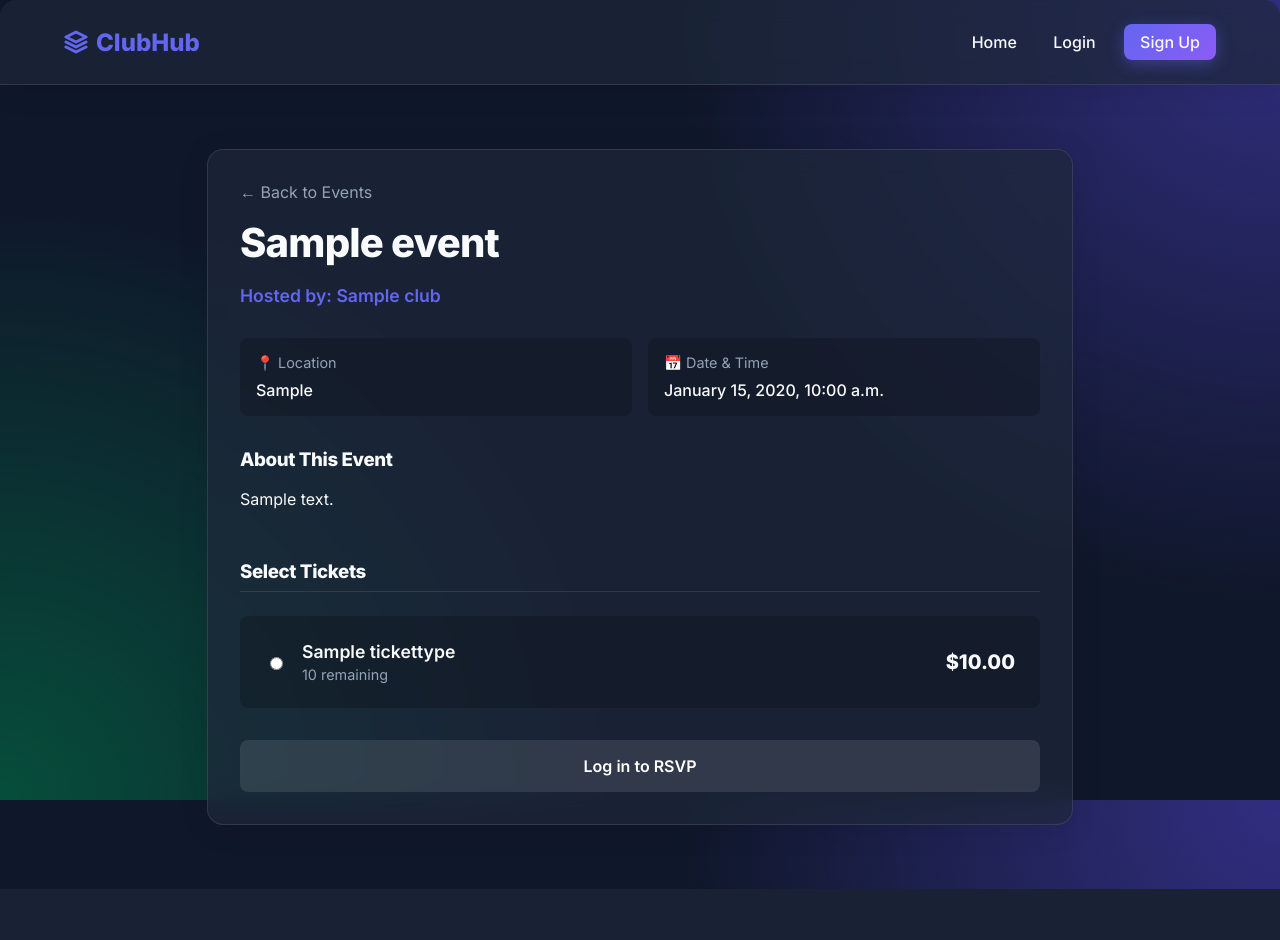
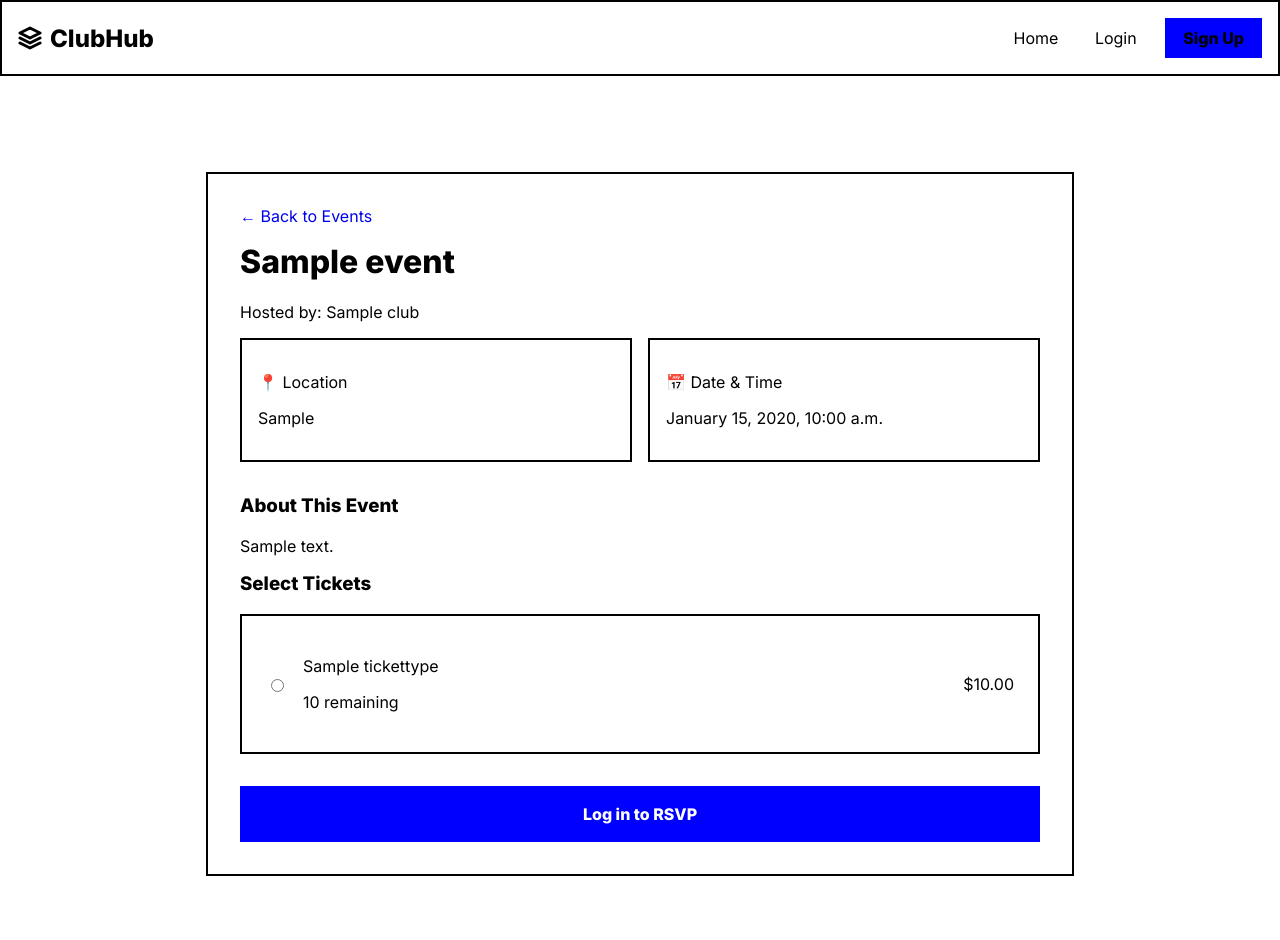
Before and after one commit to Reshma-24799/clubhub, a Django app: page /event/1/ in a window 1280 px wide. Before the commit the page ends 889 px from the top, so only its background shows below. Run offline with Django 5.2, Linux system fonts and the light colour scheme; tables that the repository leaves empty hold one stand-in row (values such as "Sample post").

Commit message:
simplifying the ui

```diff
--- a/static/css/style.css
+++ b/static/css/style.css
@@ -1,11 +1,10 @@
 :root {
-  --primary-color: #6366f1; /* Indigo */
-  --primary-hover: #4f46e5;
-  --bg-color: #0f172a; /* Dark mode slate base */
-  --card-bg: rgba(30, 41, 59, 0.7); /* Glassmorphism base */
-  --text-primary: #f8fafc;
-  --text-secondary: #94a3b8;
-  --accent-color: #10b981; /* Emerald */
+  --primary-color: #0000ff;
+  --bg-color: #ffffff;
+  --card-bg: #ffffff;
+  --text-primary: #000000;
+  --text-secondary: #000000;
+  --accent-color: #0000ff;
   --font-family: 'Inter', system-ui, sans-serif;
 }
 
@@ -14,42 +13,26 @@ body {
   font-family: var(--font-family);
   background-color: var(--bg-color);
   color: var(--text-primary);
-  background-image: radial-gradient(circle at top right, #312e81 0%, transparent 40%),
-                    radial-gradient(circle at bottom left, #064e3b 0%, transparent 40%);
-  background-attachment: fixed;
   min-height: 100vh;
 }
 
-/* Glassmorphism utility */
 .glass {
   background: var(--card-bg);
-  backdrop-filter: blur(12px);
-  -webkit-backdrop-filter: blur(12px);
-  border: 1px solid rgba(255, 255, 255, 0.1);
-  border-radius: 1rem;
-  box-shadow: 0 4px 30px rgba(0, 0, 0, 0.1);
+  border: 2px solid var(--primary-color);
 }
 
-/* Navbar */
 .navbar {
   display: flex;
   justify-content: space-between;
   align-items: center;
-  padding: 1.5rem 5%;
-  position: sticky;
-  top: 0;
-  z-index: 100;
-  border-bottom-left-radius: 0;
-  border-bottom-right-radius: 0;
-  border-top: none;
-  border-left: none;
-  border-right: none;
+  padding: 1rem 5%;
+  border-bottom: 2px solid var(--primary-color);
 }
 
 .nav-brand {
   font-size: 1.5rem;
-  font-weight: 800;
-  color: var(--primary-color);
+  font-weight: bold;
+  color: var(--text-primary);
   text-decoration: none;
   display: flex;
   align-items: center;
@@ -60,60 +43,55 @@ body {
   color: var(--text-primary);
   text-decoration: none;
   margin-left: 2rem;
-  font-weight: 500;
-  transition: color 0.3s ease;
 }
 
 .nav-links a:hover {
-  color: var(--primary-color);
+  text-decoration: underline;
 }
 
-/* Buttons */
 .btn {
-  padding: 0.75rem 1.5rem;
-  border-radius: 0.5rem;
-  border: none;
-  font-weight: 600;
+  padding: 0.5rem 1rem;
+  border: 2px solid var(--primary-color);
+  background-color: var(--bg-color);
+  color: var(--text-primary);
+  font-weight: bold;
   cursor: pointer;
-  transition: all 0.3s ease;
   text-decoration: none;
   display: inline-block;
 }
 
 .btn-primary {
-  background: linear-gradient(135deg, var(--primary-color), #8b5cf6);
-  color: white;
-  box-shadow: 0 4px 15px rgba(99, 102, 241, 0.4);
+  background-color: var(--primary-color);
+  color: #ffffff;
 }
 
 .btn-primary:hover {
-  transform: translateY(-2px);
-  box-shadow: 0 6px 20px rgba(99, 102, 241, 0.6);
+  background-color: var(--text-primary);
+  color: #ffffff;
+  border-color: var(--text-primary);
 }
 
-/* Layout */
 .container {
   max-width: 1200px;
   margin: 0 auto;
   padding: 2rem;
 }
 
-/* Typography */
 h1, h2, h3 {
   margin-top: 0;
-  letter-spacing: -0.02em;
 }
 
 .hero-title {
-  font-size: 3.5rem;
-  font-weight: 800;
-  background: linear-gradient(to right, #fff, #94a3b8);
-  -webkit-background-clip: text;
-  -webkit-text-fill-color: transparent;
+  font-size: 3rem;
+  font-weight: bold;
+  color: var(--text-primary);
   margin-bottom: 1rem;
 }
 
+.event-card {
+  border: 2px solid var(--primary-color);
+}
+
 .event-card:hover {
-  transform: translateY(-5px);
-  border-color: rgba(99, 102, 241, 0.5);
+  border-color: var(--text-primary);
 }
--- a/templates/base.html
+++ b/templates/base.html
@@ -13,7 +13,7 @@
 </head>
 
 <body>
-    <nav class="navbar glass">
+    <nav class="navbar" style="border: 2px solid black; padding: 1rem; margin-bottom: 2rem; display: flex; justify-content: space-between; align-items: center;">
         <a href="{% url 'events:home' %}" class="nav-brand">
             <svg width="24" height="24" viewBox="0 0 24 24" fill="none" stroke="currentColor" stroke-width="3"
                 stroke-linecap="round" stroke-linejoin="round">
@@ -41,8 +41,7 @@
     <main class="container">
         {% if messages %}
         {% for message in messages %}
-        <div class="glass"
-            style="padding: 1rem; margin-bottom: 1rem; color: var(--accent-color); border-left: 4px solid var(--accent-color);">
+        <div style="border: 2px solid black; padding: 1rem; margin-bottom: 1rem;">
             {{ message }}
         </div>
         {% endfor %}
--- a/templates/events/event_detail.html
+++ b/templates/events/event_detail.html
@@ -1,56 +1,52 @@
 {% extends "base.html" %}
 
 {% block content %}
-<div class="glass" style="max-width: 800px; margin: 2rem auto; padding: 2rem;">
-    <a href="{% url 'events:home' %}"
-        style="color: var(--text-secondary); text-decoration: none; display: inline-block; margin-bottom: 1rem;">← Back
-        to Events</a>
+<div style="border: 2px solid black; max-width: 800px; margin: 2rem auto; padding: 2rem;">
+    <a href="{% url 'events:home' %}" style="text-decoration: none; display: inline-block; margin-bottom: 1rem;">← Back to Events</a>
 
-    <h1 style="font-size: 2.5rem; margin-bottom: 0.5rem;">{{ event.title }}</h1>
-    <p style="color: var(--primary-color); font-weight: 600; font-size: 1.1rem; margin-bottom: 2rem;">
+    <h1>{{ event.title }}</h1>
+    <p>
         Hosted by: {{ event.hosting_club.name }}
     </p>
 
     <div style="display: grid; grid-template-columns: 1fr 1fr; gap: 1rem; margin-bottom: 2rem;">
-        <div style="background: rgba(0,0,0,0.2); padding: 1rem; border-radius: 0.5rem;">
-            <p style="color: var(--text-secondary); margin: 0 0 0.5rem 0; font-size: 0.9rem;">📍 Location</p>
-            <p style="margin: 0; font-weight: 500;">{{ event.location }}</p>
+        <div style="border: 2px solid black; padding: 1rem;">
+            <p>📍 Location</p>
+            <p>{{ event.location }}</p>
         </div>
-        <div style="background: rgba(0,0,0,0.2); padding: 1rem; border-radius: 0.5rem;">
-            <p style="color: var(--text-secondary); margin: 0 0 0.5rem 0; font-size: 0.9rem;">📅 Date & Time</p>
-            <p style="margin: 0; font-weight: 500;">{{ event.date_and_time|date:"F j, Y, g:i a" }}</p>
+        <div style="border: 2px solid black; padding: 1rem;">
+            <p>📅 Date & Time</p>
+            <p>{{ event.date_and_time|date:"F j, Y, g:i a" }}</p>
         </div>
     </div>
 
-    <h3 style="margin-bottom: 1rem;">About This Event</h3>
-    <p style="line-height: 1.6; color: var(--text-primary); margin-bottom: 3rem;">
+    <h3>About This Event</h3>
+    <p>
         {{ event.description }}
     </p>
 
-    <h3 style="margin-bottom: 1.5rem; border-bottom: 1px solid rgba(255,255,255,0.1); padding-bottom: 0.5rem;">Select
-        Tickets</h3>
+    <h3>Select Tickets</h3>
 
     {% if ticket_types %}
     <form method="POST" action="{% url 'events:event_detail' event.id %}">
         {% csrf_token %}
         <div style="display: flex; flex-direction: column; gap: 1rem; margin-bottom: 2rem;">
             {% for ticket in ticket_types %}
-            <label
-                style="display: flex; justify-content: space-between; align-items: center; background: rgba(0,0,0,0.2); padding: 1.5rem; border-radius: 0.5rem; cursor: pointer; border: 1px solid transparent; transition: border-color 0.3s ease;">
+            <label style="display: flex; justify-content: space-between; align-items: center; border: 2px solid black; padding: 1.5rem; cursor: pointer;">
                 <div style="display: flex; align-items: center; gap: 1rem;">
                     <input type="radio" name="ticket_type" value="{{ ticket.id }}" required {% if ticket.quantity_available <= 0 or already_registered %}disabled{% endif %}>
                     <div>
-                        <p style="margin: 0; font-weight: 600; font-size: 1.1rem;">{{ ticket.name }}</p>
-                        <p style="margin: 0.25rem 0 0 0; font-size: 0.9rem; color: var(--text-secondary);">
+                        <p>{{ ticket.name }}</p>
+                        <p>
                             {% if ticket.quantity_available > 0 %}
                             {{ ticket.quantity_available }} remaining
                             {% else %}
-                            <span style="color: #ef4444;">Sold Out</span>
+                            <span>Sold Out</span>
                             {% endif %}
                         </p>
                     </div>
                 </div>
-                <div style="font-size: 1.25rem; font-weight: 700;">
+                <div>
                     {% if ticket.price == 0 %}
                     Free
                     {% else %}
@@ -63,18 +59,16 @@
 
         {% if user.is_authenticated %}
             {% if already_registered %}
-            <button type="button" class="btn btn-secondary" style="width: 100%; font-size: 1.1rem; padding: 1rem; background: rgba(255,255,255,0.1); color: var(--text-secondary); cursor: not-allowed;" disabled>Already RSVP'd</button>
+            <button type="button" class="btn btn-secondary" disabled>Already RSVP'd</button>
             {% else %}
-            <button type="submit" class="btn btn-primary" style="width: 100%; font-size: 1.1rem; padding: 1rem;">RSVP Now</button>
+            <button type="submit" class="btn btn-primary" style="width: 100%; padding: 1rem;">RSVP Now</button>
             {% endif %}
         {% else %}
-        <a href="{% url 'login' %}?next={{ request.path }}" class="btn"
-            style="background: rgba(255,255,255,0.1); color: white; width: 100%; text-align: center; display: block; padding: 1rem; box-sizing: border-box;">Log
-            in to RSVP</a>
+        <a href="{% url 'login' %}?next={{ request.path }}" class="btn btn-primary" style="display: block; text-align: center; padding: 1rem;">Log in to RSVP</a>
         {% endif %}
     </form>
     {% else %}
-    <p style="color: var(--text-secondary);">No ticket types have been configured for this event yet.</p>
+    <p>No ticket types have been configured for this event yet.</p>
     {% endif %}
 </div>
 {% endblock %}
--- a/templates/events/my_tickets.html
+++ b/templates/events/my_tickets.html
@@ -3,7 +3,7 @@
 {% block title %}My Tickets - ClubHub{% endblock %}
 
 {% block content %}
-<div class="glass" style="max-width: 900px; margin: 2rem auto; padding: 2.5rem;">
+<div style="border: 2px solid black; max-width: 900px; margin: 2rem auto; padding: 2.5rem;">
     <h1 style="margin-bottom: 2rem;">My Tickets</h1>
 
     {% if registrations %}
--- a/templates/registration/logged_out.html
+++ b/templates/registration/logged_out.html
@@ -3,7 +3,7 @@
 {% block title %}Logged Out - ClubHub{% endblock %}
 
 {% block content %}
-<div class="glass" style="max-width: 400px; margin: 4rem auto; padding: 2.5rem; text-align: center;">
+<div style="border: 2px solid black; max-width: 400px; margin: 4rem auto; padding: 2.5rem; text-align: center;">
     <div style="font-size: 3rem; margin-bottom: 1rem;">👋</div>
     <h2 style="margin-bottom: 1rem;">You have been logged out.</h2>
     <p style="color: var(--text-secondary); margin-bottom: 2rem;">
--- a/templates/registration/login.html
+++ b/templates/registration/login.html
@@ -3,18 +3,18 @@
 {% block title %}Log In - ClubHub{% endblock %}
 
 {% block content %}
-<div class="glass" style="max-width: 400px; margin: 4rem auto; padding: 2.5rem; text-align: center;">
+<div style="border: 2px solid black; max-width: 400px; margin: 4rem auto; padding: 2.5rem; text-align: center;">
     <h2 style="margin-bottom: 2rem;">Welcome Back</h2>
 
     <form method="POST" action="{% url 'login' %}">
         {% csrf_token %}
         <div style="text-align: left; margin-bottom: 1rem;">
             <label style="display: block; margin-bottom: 0.5rem; color: var(--text-secondary);">Username</label>
-            <input type="text" name="username" required style="width: 100%; padding: 0.75rem; border-radius: 0.5rem; border: 1px solid rgba(255,255,255,0.2); background: rgba(0,0,0,0.2); color: white; box-sizing: border-box;">
+            <input type="text" name="username" required style="width: 100%; padding: 0.75rem; border: 1px solid var(--primary-color); box-sizing: border-box;">
         </div>
         <div style="text-align: left; margin-bottom: 2rem;">
             <label style="display: block; margin-bottom: 0.5rem; color: var(--text-secondary);">Password</label>
-            <input type="password" name="password" required style="width: 100%; padding: 0.75rem; border-radius: 0.5rem; border: 1px solid rgba(255,255,255,0.2); background: rgba(0,0,0,0.2); color: white; box-sizing: border-box;">
+            <input type="password" name="password" required style="width: 100%; padding: 0.75rem; border: 1px solid var(--primary-color); box-sizing: border-box;">
         </div>
         <button type="submit" class="btn btn-primary" style="width: 100%; padding: 1rem; font-size: 1.1rem;">Log In</button>
         <input type="hidden" name="next" value="{{ next }}">
```
Also changed, not shown: templates/events/home.html (+12 -11 lines), templates/registration/signup.html (+2 -24 lines).
